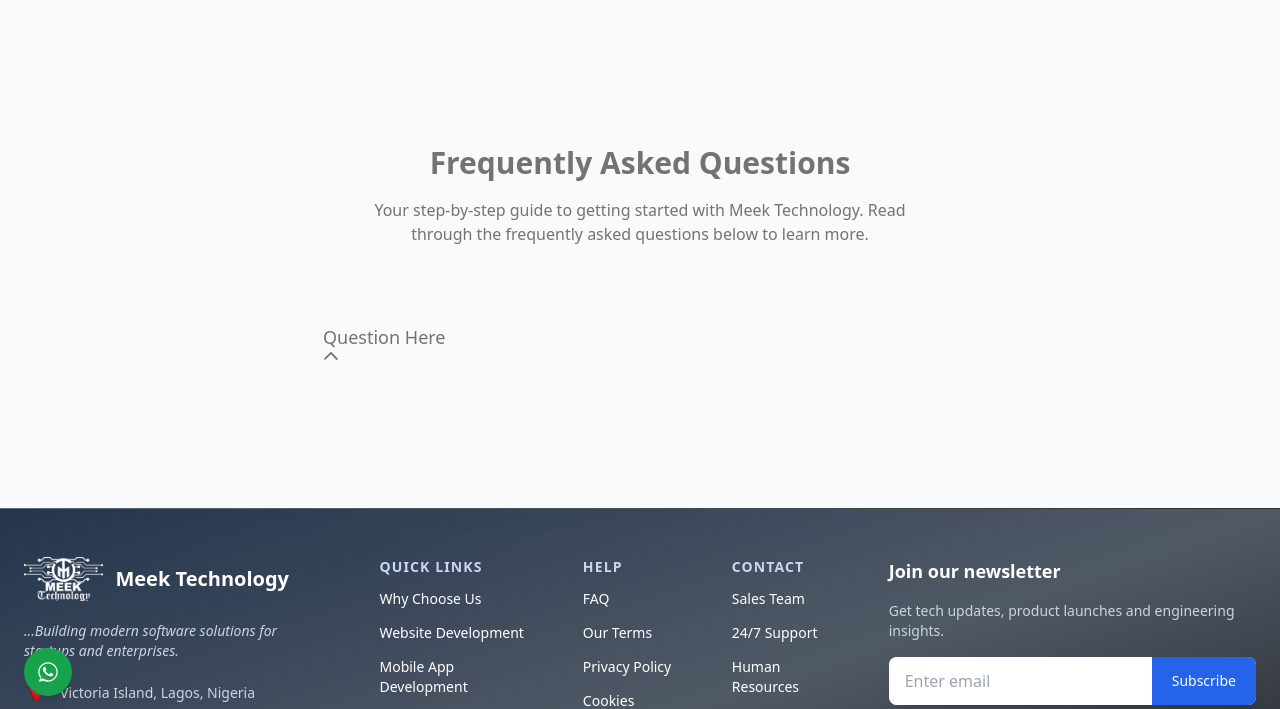
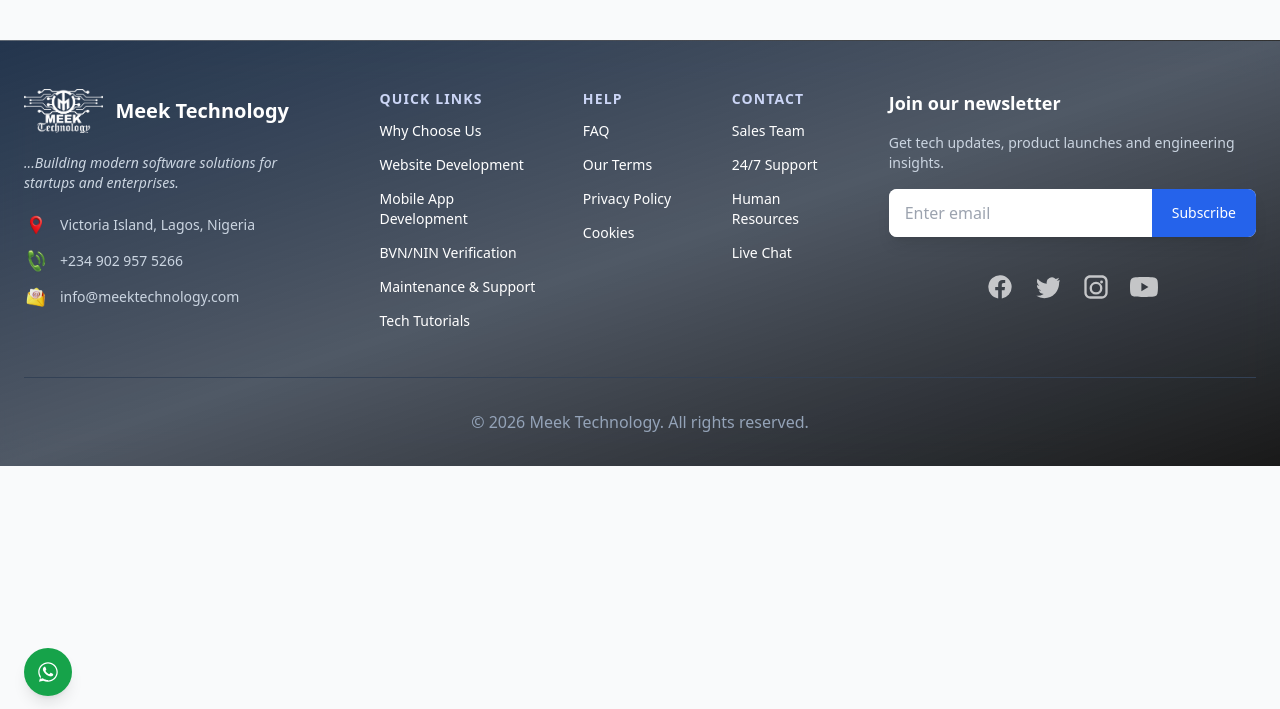
Before and after one commit to Mightysho/meektech-site, a Django app: template apps/help/templates/help/faq.html in a window 1280 px wide. Shown: the part 80-789 px from the top of the page. Run offline with Django 5.2, Linux system fonts and the light colour scheme; the template is opened without the code that fills it, so the values that code supplies are empty; parts of the project's set-up code (start-up, migrations or seed data) failed here and were passed over; some libraries are stand-ins or nearby versions.

Commit message:
deactivated Faq page

```diff
--- a/apps/help/templates/help/faq.html
+++ b/apps/help/templates/help/faq.html
@@ -4,7 +4,7 @@
 {% block title %}FAQ{% endblock %}
 
 {% block content %}
-<div class="text-neutral-500 pt-16">
+<!-- <div class="text-neutral-500 pt-16">
     <div class="bg-gradient-to-t from-primary-500/10 from-20% to-transparent relative bg-surface-950 p-12 lg:p-20">
         <div class="relative z-20 flex flex-col items-center gap-14 zoomin">
             <div class="flex flex-col items-center gap-4">
@@ -46,6 +46,8 @@
             </div>
         </div>
     </div>
-</div>
+</div> -->
+
+
 
 {% endblock %}
```
